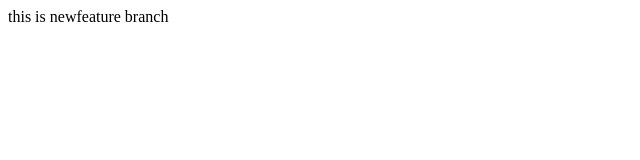
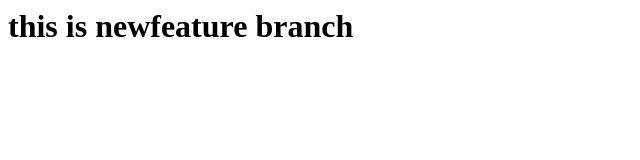
Before and after one commit to Vinay-Sawardekar/assignRepo2, a plain HTML site: page index.html in a window 1280 px wide. Shown: the whole page, without its empty margins (0-640 px from the left). Drawn offline with Linux system fonts and the light colour scheme.

Commit message:
updated index.html

```diff
--- a/index.html
+++ b/index.html
@@ -1,7 +1,7 @@
 <html>
 <head>
 <body>
-	<p> this is newfeature branch </p>
+	<h1> this is newfeature branch </h1>
 </body>
 </head>
 </html>
```
